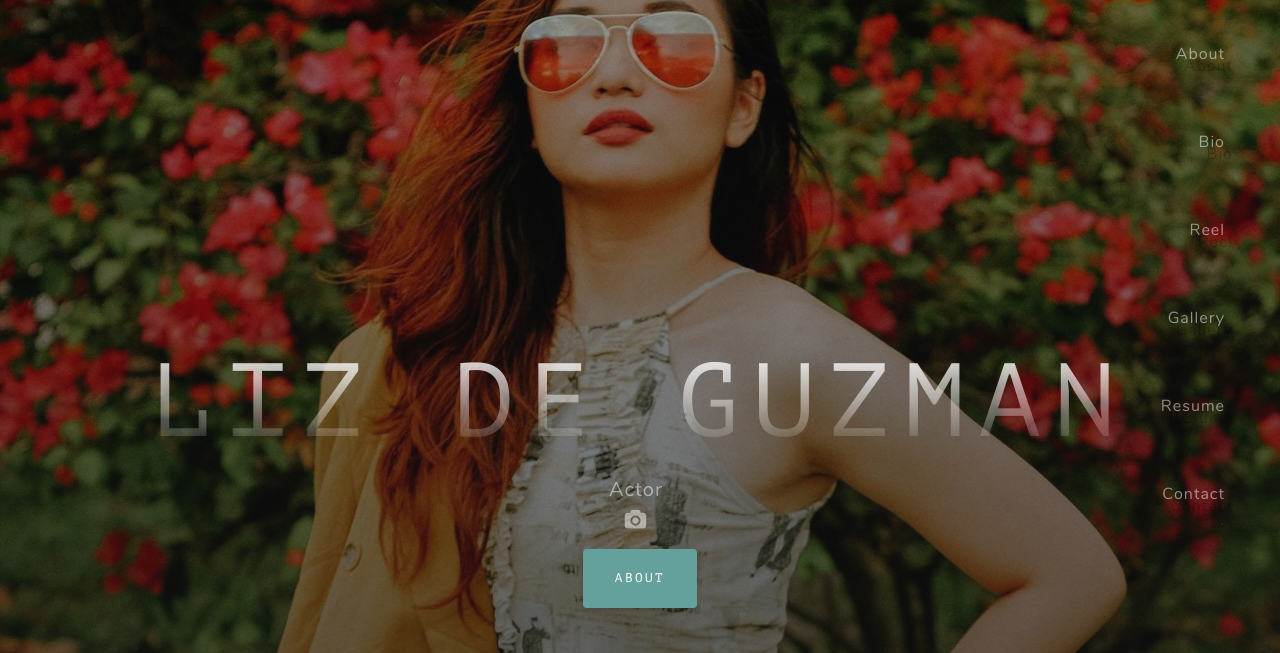
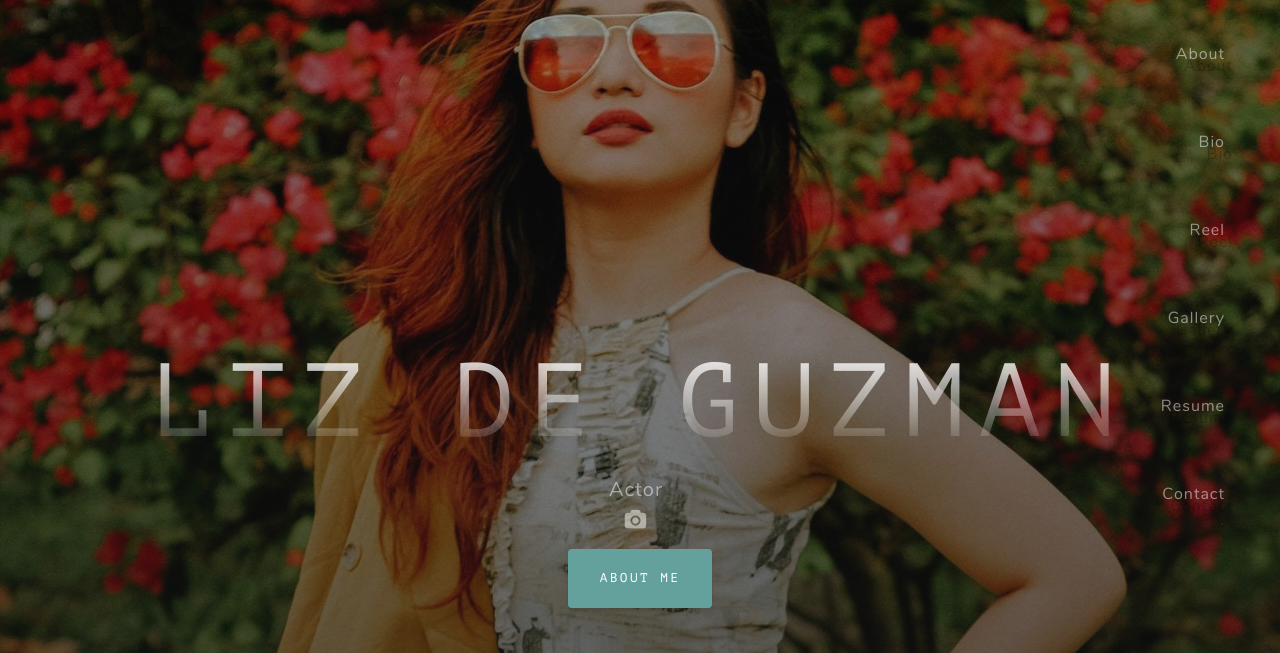
Before and after one commit to theatjln/actorsamplesite, a plain HTML site: page index.html in a window 1280 px wide. Shown: the part 104-757 px from the top of the page. Drawn offline with Linux system fonts and the light colour scheme.

Commit message:
About to About Me

```diff
--- a/index.html
+++ b/index.html
@@ -84,7 +84,7 @@
           </span> -->
           </h2>
           <a href="#about" class="btn btn-primary js-scroll-trigger mb-5"
-            >About</a
+            >About Me</a
           >
           <div class="social d-flex justify-content-center mb-3">
             <a
```
